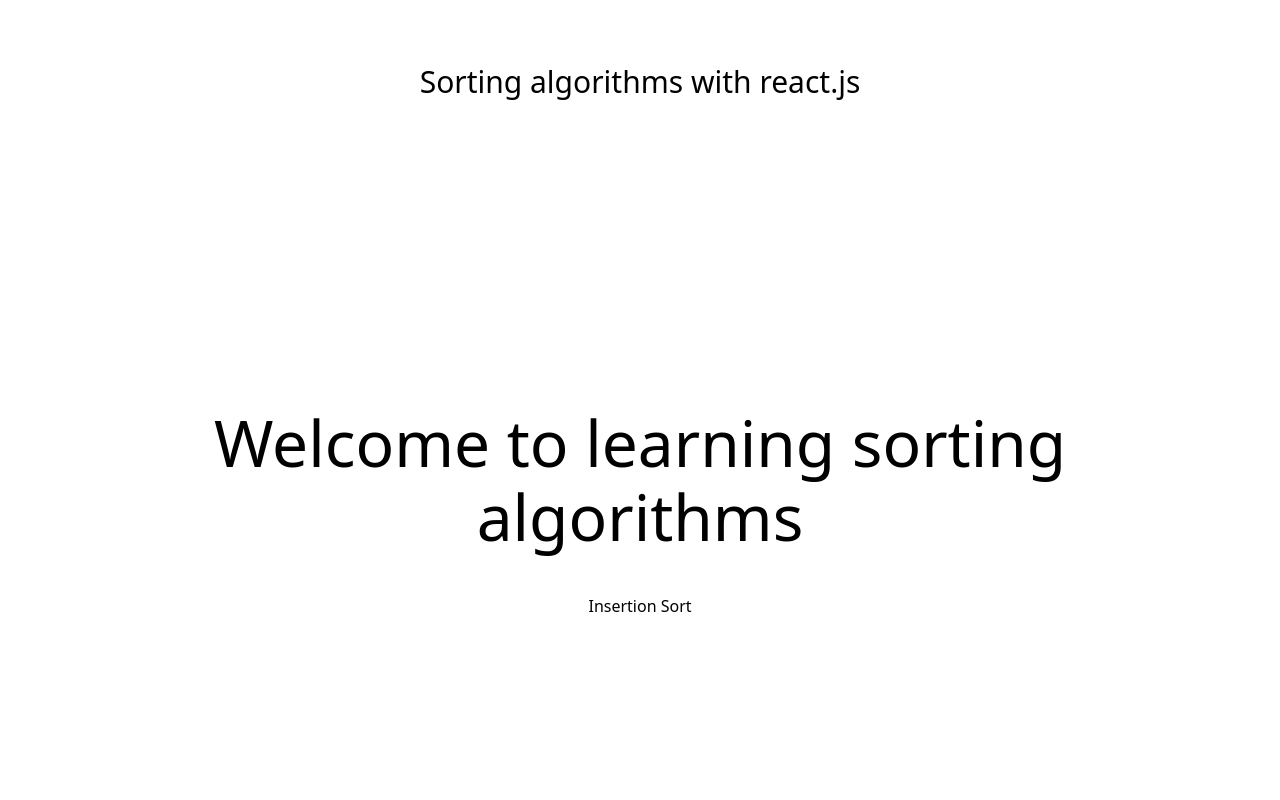
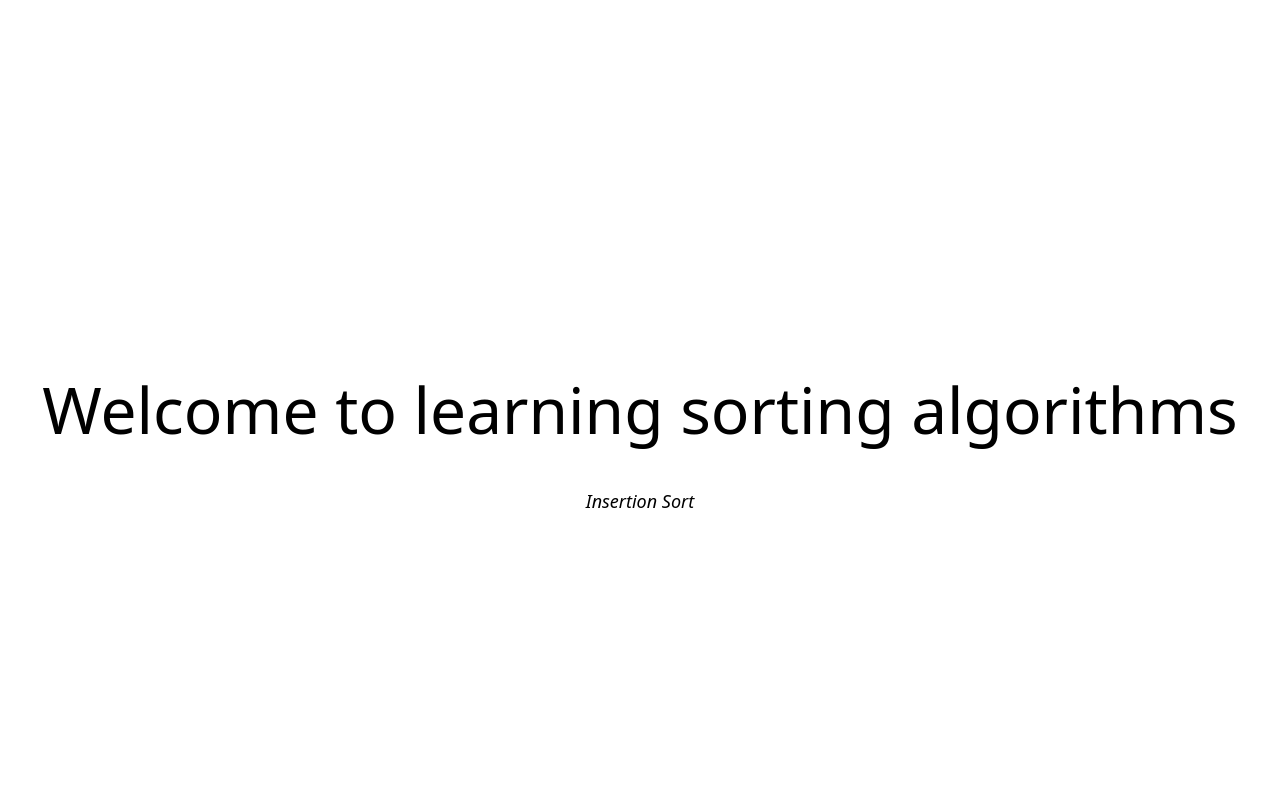
Before and after one commit to Mustafa-Zahedi/basic-algorithms-with-reactjs, a Next.js app: page / in a window 1280 px wide. Shown: the top 800 px of the page. Built offline with nearby package versions, Linux system fonts and the light colour scheme.

Commit message:
some change on layouts design

```diff
--- a/pages/index.jsx
+++ b/pages/index.jsx
@@ -4,7 +4,7 @@ import Link from "next/link";
 
 export default function Home() {
   return (
-    <div className={styles.container}>
+    <div className="">
       <Head>
         <title>Create Next App</title>
         <meta name="description" content="Generated by create next app" />
@@ -14,7 +14,9 @@ export default function Home() {
       <main className={styles.main}>
         <h1 className={styles.title}>Welcome to learning sorting algorithms</h1>
         <div className="my-5"></div>
-        <Link href={"/insertion"}>Insertion Sort</Link>
+        <span className="text-lg italic ">
+          <Link href={"/insertion"}>Insertion Sort</Link>
+        </span>
       </main>
     </div>
   );
--- a/pages/insertion.jsx
+++ b/pages/insertion.jsx
@@ -1,15 +1,15 @@
-import { useState, useEffect } from "react";
+import { useState } from "react";
 
 const Insertion = () => {
   const [c] = useState([
     {
-      40: "bg-slate-600 w-10 h-40",
+      52: "bg-slate-600 w-10 h-52",
     },
     {
       20: "bg-slate-600 w-10 h-20",
     },
     {
-      52: "bg-slate-600 w-10 h-52",
+      40: "bg-slate-600 w-10 h-40",
     },
     {
       80: "bg-slate-600 w-10 h-80",
--- a/pages/layout.jsx
+++ b/pages/layout.jsx
@@ -4,7 +4,6 @@ const Layout = ({ children }) => {
   return (
     <div className={styles.container}>
       <main className={styles.main}>
-        <h1 className="text-3xl">Sorting algorithms with react.js</h1>
         <div className="my-3">{children}</div>
       </main>
       <footer className={styles.footer}>
--- a/styles/Home.module.css
+++ b/styles/Home.module.css
@@ -4,7 +4,7 @@
 
 .main {
   min-height: 100vh;
-  padding: 4rem 0;
+  padding: 2rem 0;
   flex: 1;
   display: flex;
   flex-direction: column;
```
